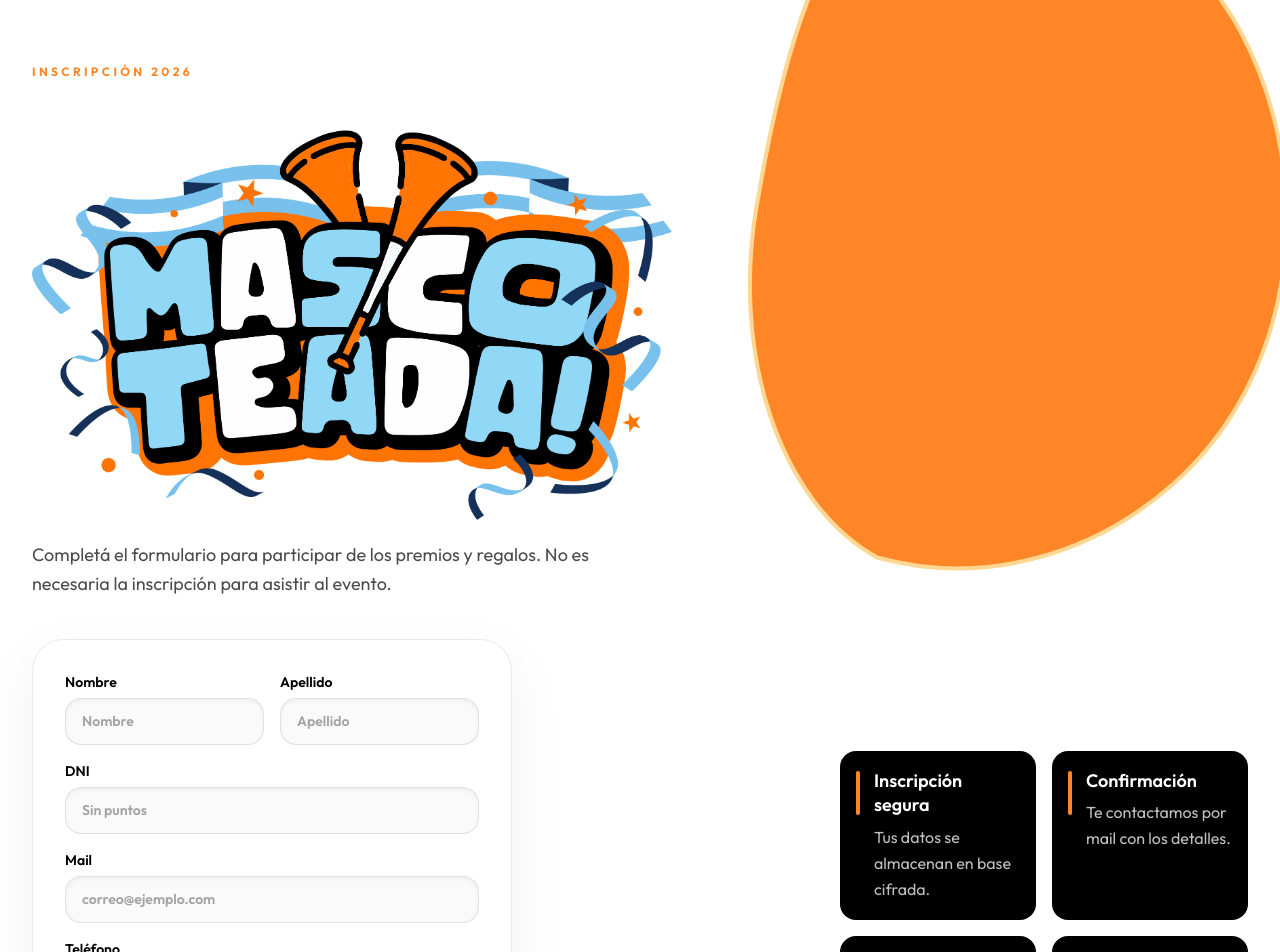
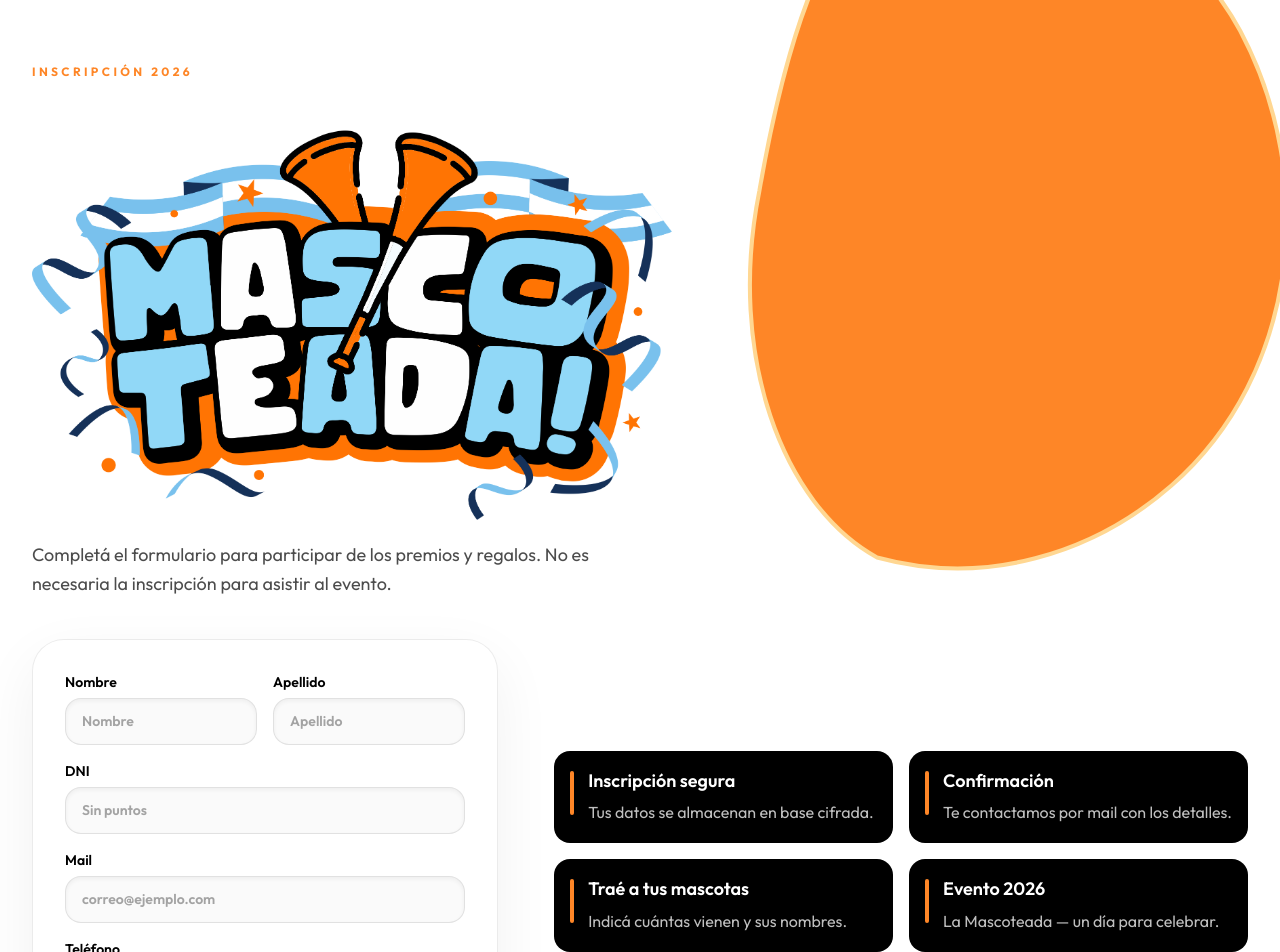
Before and after one commit to FacuMoro/la-mascoteada-inscripcion, a React (Vite) app: page / in a window 1280 px wide. Shown: the top 952 px of the page. Built offline with nearby package versions, Linux system fonts and the light colour scheme; no server answers.

Commit message:
style: duplicar ancho de los 4 bloques informativos
Co-authored-by: Cursor <cursoragent@cursor.com>

```diff
--- a/src/App.tsx
+++ b/src/App.tsx
@@ -85,7 +85,7 @@ const infoCards = [
 
 function InfoCardsGrid() {
   return (
-    <div className="grid grid-cols-2 gap-3.5 sm:gap-4 lg:max-w-lg xl:max-w-xl">
+    <div className="grid w-full max-w-full grid-cols-2 gap-3.5 sm:gap-4 lg:max-w-[64rem] xl:max-w-[72rem]">
       {infoCards.map((card) => (
         <div
           key={card.title}
@@ -491,7 +491,7 @@ function App() {
               </form>
             </div>
 
-            <aside className="relative z-10 hidden min-w-0 lg:block lg:max-w-[min(100%,24rem)] lg:pt-28 lg:pl-2 xl:max-w-[26rem]">
+            <aside className="relative z-10 hidden min-w-0 lg:block lg:w-full lg:max-w-[min(100%,64rem)] lg:pt-28 lg:pl-2 xl:max-w-[72rem]">
               <InfoCardsGrid />
             </aside>
           </div>
```
